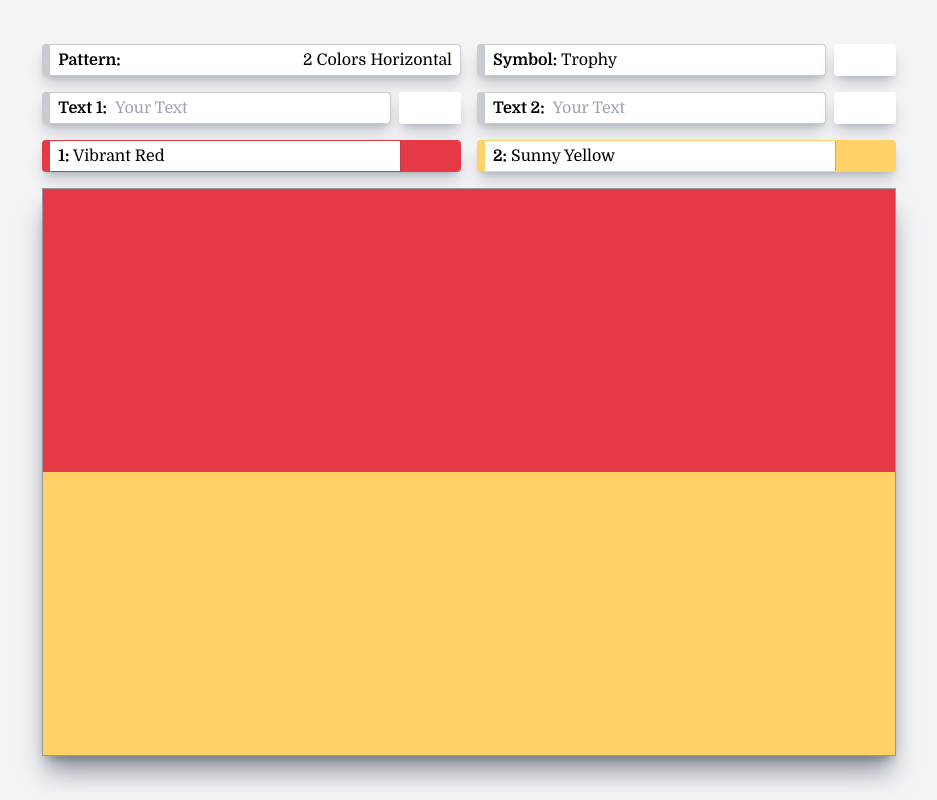
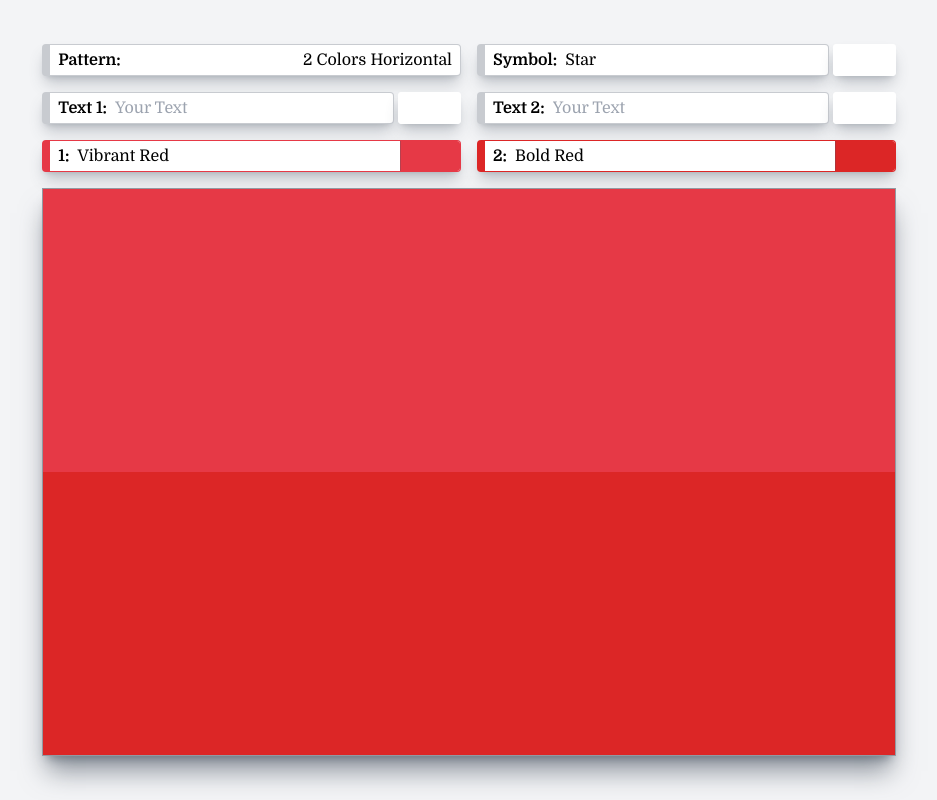
Before and after one commit to padaw/flagmaker, a Svelte app: page / in a window 1280 px wide. Shown: the whole page, without its empty margins (171-1108 px from the left). Built offline with nearby package versions, Linux system fonts and the light colour scheme; some icons are missing.

Commit message:
adds more colors & symbols

```diff
--- a/src/App.svelte
+++ b/src/App.svelte
@@ -71,17 +71,17 @@
             onclick={() => setModal("patterns")}
             active={modal === "patterns"}
         >
-            <span class="font-bold">Pattern: </span>
+            <span class="font-bold">Pattern:</span>
             <span>{patterns[patternIdx].name}</span>
         </FieldButton>
-        <div class="w-full flex gap-2">
+        <div class="w-full flex gap-1">
             <FieldButton
                 title="Symbol"
                 onclick={() => setModal("symbols")}
                 active={modal === "symbols"}
             >
-                <div class="grow">
-                    <span class="font-bold">Symbol: </span>
+                <div class="flex gap-2 grow">
+                    <span class="font-bold">Symbol:</span>
                     <span>{symbolSet[symbol].name}</span>
                 </div>
             </FieldButton>
@@ -100,7 +100,7 @@
     </div>
     <div class="grid grid-cols-2 gap-4">
         {#each texts as _, i}
-            <div class="flex gap-2">
+            <div class="flex gap-1">
                 <FieldInput
                     label={`Text ${i + 1}`}
                     handler={(val) => (texts[i] = val)}
@@ -133,8 +133,8 @@
                     setModal("palette");
                 }}
             >
-                <div class="grow">
-                    <span class="font-bold">{i + 1}: </span>
+                <div class="grow flex gap-2">
+                    <span class="font-bold">{i + 1}:</span>
                     <span>{palette[pIdx].name}</span>
                 </div>
                 <div
@@ -220,6 +220,6 @@
 
 <style>
     main.fullscreen {
-        @apply fixed top-0 left-0 w-dvw max-h-dvh border-0 2xl:text-4xl;
+        @apply fixed top-0 left-0 w-dvw max-h-dvh border-0 2xl:text-3xl;
     }
 </style>
--- a/src/components/Flag.svelte
+++ b/src/components/Flag.svelte
@@ -14,30 +14,37 @@
 </script>
 
 <div
-    class="flex flex-col h-full w-full relative"
+    class="flex h-full w-full relative"
     class:flex-row={pattern.props.includes("vertical")}
     class:flex-col={pattern.props.includes("horizontal")}
 >
-    <div
-        class="absolute flex flex-col justify-evenly items-center w-full h-full"
-    >
+    <div class="absolute flex flex-col items-center w-full h-full">
         <div class="h-full flex items-center">
-            <h1 class="font-bold" style={`color: ${palette[textColors[0]].hex}`}>
+            <h1
+                class="font-bold"
+                style={`color: ${palette[textColors[0]].hex}`}
+            >
                 {texts[0]}
             </h1>
         </div>
-        <div class="h-full flex items-center" style={`color: ${symbolColorHex}; font-size: 10em`}>
+        <div
+            class="h-full flex items-center"
+            style={`color: ${symbolColorHex}; font-size: 10em`}
+        >
             <Icon icon={symbolCode} />
         </div>
         <div class="h-full flex items-center">
-            <h2 class="font-bold" style={`color: ${palette[textColors[1]].hex}`}>
+            <h2
+                class="font-bold"
+                style={`color: ${palette[textColors[1]].hex}`}
+            >
                 {texts[1]}
             </h2>
         </div>
     </div>
     {#each colors as pIdx}
         <div
-            class="grow w-full"
+            class="grow w-full h-full"
             style={`background: ${palette[pIdx].hex}`}
         ></div>
     {/each}
@@ -46,7 +53,7 @@
 <style>
     h1,
     h2 {
-        text-shadow: 0px 1px 1px #000;
+        text-shadow: 0px 1px 1px rgba(0,0,0,.5);
     }
 
     h1 {
@@ -54,6 +61,6 @@
     }
 
     h2 {
-        font-size: 1.5em;
+        font-size: 1.75em;
     }
 </style>
--- a/src/components/Modal.svelte
+++ b/src/components/Modal.svelte
@@ -25,7 +25,7 @@
     });
 </script>
 
-<div class="flex flex-col gap-4 p-4 grow w-full h-full">
+<div class="flex flex-col gap-4 p-4 grow w-full h-max">
     <div class="flex justify-between items-center">
         {@render header()}
         <div class="flex gap-4" style="font-size: 1.25em">
--- a/src/core.ts
+++ b/src/core.ts
@@ -1,68 +1,145 @@
 export const palette = [
+    // Reds & Pinks
     { hex: "#E63946", name: "Vibrant Red" },
+    { hex: "#DC2626", name: "Bold Red" },
+    { hex: "#FF6B6B", name: "Coral Pink" },
+    { hex: "#F15BB5", name: "Bubblegum Pink" },
+    { hex: "#EC4899", name: "Hot Pink" },
+
+    // Oranges
+    { hex: "#FB5607", name: "Bright Orange" },
+    { hex: "#FF9E6D", name: "Peach" },
+
+    // Yellows
     { hex: "#FFD166", name: "Sunny Yellow" },
+    { hex: "#FFBE0B", name: "Golden Yellow" },
+    { hex: "#EAB308", name: "Lemon Yellow" },
+
+    // Greens
+    { hex: "#06D6A0", name: "Grass Green" },
+    { hex: "#00BB5D", name: "Emerald Green" },
+    { hex: "#16A34A", name: "Forest Green" },
+
+    // Blues
     { hex: "#118AB2", name: "Strong Blue" },
-    { hex: "#06D6A0", name: "Grass Green" },
-    { hex: "#588157", name: "Earth Green" },
-    { hex: "#FB5607", name: "Bright Orange" },
-    { hex: "#9B5DE5", name: "Warm Purple" },
+    { hex: "#3A86FF", name: "Bright Blue" },
+    { hex: "#A2D2FF", name: "Sky Blue" },
+    { hex: "#0369A1", name: "Deep Blue" },
+
+    // Purples
     { hex: "#5A189A", name: "Deep Purple" },
-    { hex: "#A2D2FF", name: "Sky Blue" },
-    { hex: "#6A687A", name: "Warm Gray" },
-    { hex: "#FF6B6B", name: "Coral Pink" },
-    { hex: "#4ECDC4", name: "Turquoise" },
-    { hex: "#FF9E6D", name: "Peach" },
-    { hex: "#F15BB5", name: "Bubblegum Pink" },
-    { hex: "#FFF", name: "White" },
-    { hex: "#000", name: "Black" },
+    { hex: "#7209B7", name: "Electric Purple" },
+    { hex: "#8338EC", name: "Royal Purple" },
+    { hex: "#C77DFF", name: "Lavender" },
+
+    // Neutrals
+    { hex: "#000000", name: "Black" },
+    { hex: "#FFFFFF", name: "White" },
+    { hex: "#6A687A", name: "Warm Gray" }
 ];
 
 export const symbolSet = [
-    // 🏆 Achievement & Success
-    { code: "material-symbols:trophy", name: "Trophy" },
+    // 🏆 ACHIEVEMENT & SUCCESS
+    // Symbols representing goals, awards, and accomplishments
     { code: "material-symbols:star", name: "Star" },
     { code: "material-symbols:military-tech", name: "Medal" },
     { code: "material-symbols:workspace-premium", name: "Award" },
     { code: "material-symbols:emoji-events", name: "Winner Cup" },
+    { code: "material-symbols:favorite", name: "Heart" },
+    { code: "vaadin:handshake", name: "Handshake" },
+    { code: "material-symbols:heart-plus", name: "Heart with Plus" },
+    { code: "material-symbols:auto-awesome", name: "Sparkles" },
+    { code: "material-symbols:celebration", name: "Celebration" },
+    { code: "material-symbols:diamond", name: "Diamond" },
 
-    // ❤️ Positive Feelings & Community
-    { code: "material-symbols:favorite", name: "Heart" },
-    { code: "material-symbols:group", name: "Group" },
-    { code: "material-symbols:handshake", name: "Handshake" },
-    { code: "material-symbols:psychology", name: "Idea" },
-    { code: "material-symbols:lightbulb", name: "Lightbulb" },
-
-    // 🧠 Learning & Knowledge
-    { code: "material-symbols:book", name: "Book" },
+    // 🎓 LEARNING & EDUCATION
+    // Symbols related to school, knowledge, and learning
+    { code: "f7:lightbulb-fill", name: "Lightbulb" },
     { code: "material-symbols:school", name: "School" },
-    { code: "material-symbols:history-edu", name: "Graduation" },
     { code: "material-symbols:auto-stories", name: "Stack of Books" },
     { code: "material-symbols:menu-book", name: "Open Book" },
 
-    // ✨ Creativity & Expression
+    // 🎨 CREATIVITY & ARTS
+    // Symbols for creative expression and artistic activities
     { code: "material-symbols:palette", name: "Palette" },
     { code: "material-symbols:draw", name: "Pencil" },
     { code: "material-symbols:brush", name: "Paintbrush" },
     { code: "material-symbols:music-note", name: "Music Note" },
     { code: "material-symbols:theater-comedy", name: "Comedy Masks" },
+    { code: "material-symbols:camera", name: "Camera" },
+    { code: "material-symbols:headphones", name: "Headphones" },
 
-    // 🔭 Exploration & Nature
+    // 🌍 NATURE & WORLD
+    // Symbols representing nature, environment, and exploration
     { code: "material-symbols:explore", name: "Compass" },
     { code: "material-symbols:public", name: "Globe" },
     { code: "material-symbols:park", name: "Tree" },
-    { code: "material-symbols:flutter-dash", name: "Bird" },
+    { code: "material-symbols:anchor", name: "Anchor" },
+    { code: "material-symbols:wb-sunny", name: "Sun" },
+    { code: "material-symbols:nightlight", name: "Moon" },
+    { code: "material-symbols:cloud", name: "Cloud" },
+    { code: "material-symbols:bolt", name: "Lightning Bolt" },
+    { code: "material-symbols:water-drop", name: "Water Drop" },
+    { code: "material-symbols:rainy", name: "Rain Cloud" },
+    { code: "material-symbols:snowing", name: "Snowflake" },
+
+    // 🐾 ANIMALS
+    // Various animal symbols for personal expression
+    { code: "cbi:chicken", name: "Chicken" },
+    { code: "game-icons:rooster", name: "Rooster" },
+    { code: "famicons:fish-sharp", name: "Fish" },
+    { code: "ph:bird-fill", name: "Bird" },
+    { code: "icon-park-solid:eagle", name: "Eagle Head" },
+    { code: "f7:dog", name: "Dog" },
+    { code: "mdi:dog", name: "Dog Face" },
+    { code: "fa6-solid:cat", name: "Cat" },
+    { code: "mdi:cat", name: "Cat Face" },
+    { code: "game-icons:saber-toothed-cat-head", name: "Wild Cat" },
     { code: "material-symbols:pets", name: "Paw Print" },
 
-    // ⚡ Actions & Movement
+    // ⚽ SPORTS & ACTIVITIES
+    // Symbols for sports, games, and physical activities
     { code: "material-symbols:sports-handball", name: "Active Person" },
-    { code: "material-symbols:directions-run", name: "Running" },
-    { code: "material-symbols:flight", name: "Paper Airplane" },
-    { code: "material-symbols:rocket-launch", name: "Rocket" },
+    { code: "material-symbols:directions-run", name: "Runner" },
+    { code: "game-icons:soccer-ball", name: "Soccer Ball" },
+    { code: "fa6-solid:volleyball", name: "Volleyball" },
+    { code: "mdi:basketball-hoop", name: "Basketball Hoop" },
+    { code: "emojione-monotone:basketball", name: "Basketball" },
+    { code: "material-symbols:downhill-skiing", name: "Skier" },
+    { code: "material-symbols:scuba-diving", name: "Scuba Diver" },
+    { code: "ph:person-simple-swim-fill", name: "Swimmer" },
+
+    // 🚀 TECHNOLOGY & MODERN LIFE
+    // Symbols representing technology, games, and modern interests
+    { code: "material-symbols:sports-esports", name: "Game Controller" },
+    { code: "ri:smartphone-fill", name: "Smartphone" },
     { code: "material-symbols:play-arrow", name: "Play Arrow" },
 
-    // 🤝 Safety & Guidance
+    // 🏠 OBJECTS & PLACES
+    // Everyday objects, buildings, and locations
+    { code: "material-symbols:flight", name: "Airplane" },
+    { code: "material-symbols:rocket-launch", name: "Rocket" },
     { code: "material-symbols:shield", name: "Shield" },
     { code: "material-symbols:home", name: "Home" },
+    { code: "material-symbols:flag", name: "Flag" },
+    { code: "material-symbols:castle", name: "Castle" },
+
+    // 🍕 FOOD & TREATS
+    // Symbols for food, snacks, and sweet treats
+    { code: "material-symbols:cake", name: "Birthday Cake" },
+    { code: "material-symbols:icecream", name: "Ice Cream" },
+    { code: "material-symbols:cookie", name: "Cookie" },
+    { code: "material-symbols:local-pizza", name: "Pizza" },
+    { code: "emojione-monotone:red-apple", name: "Apple" },
+    { code: "game-icons:strawberry", name: "Strawberry" },
+
+    // 🔷 SHAPES & MYTHICAL
+    // Basic shapes and fantasy/mythical creatures
+    { code: "material-symbols:circle", name: "Circle" },
+    { code: "material-symbols:square", name: "Square" },
+    { code: "mdi:triangle", name: "Triangle" },
+    { code: "simple-icons:dragonframe", name: "Dragon Frame" },
+    { code: "game-icons:spiked-dragon-head", name: "Dragon Head" }
 ];
 
 export const patterns: Pattern[] = [
```
Also changed, not shown: src/components/PaletteModal.svelte (+11 -2 lines), src/components/SymbolsModal.svelte (+7 -3 lines).
